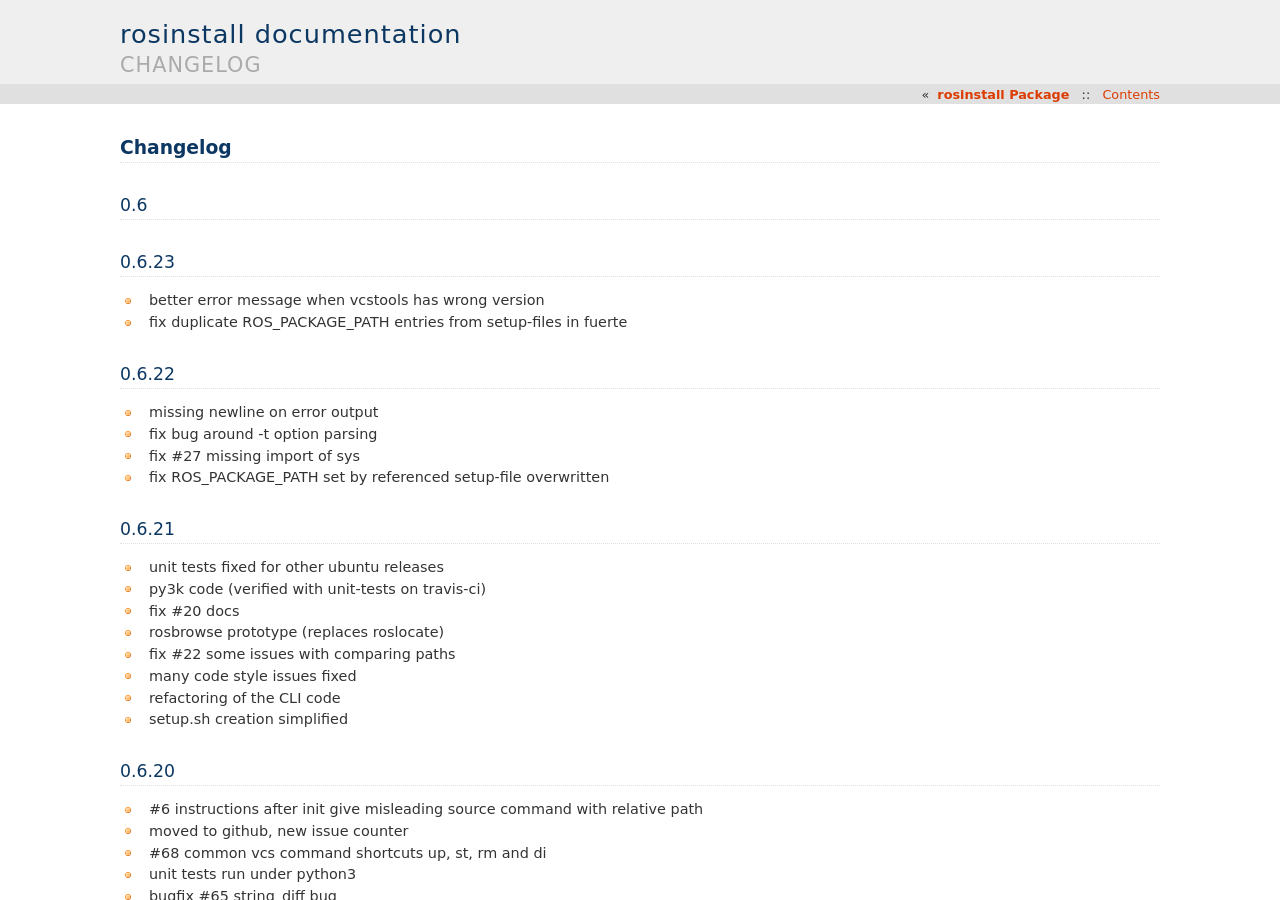
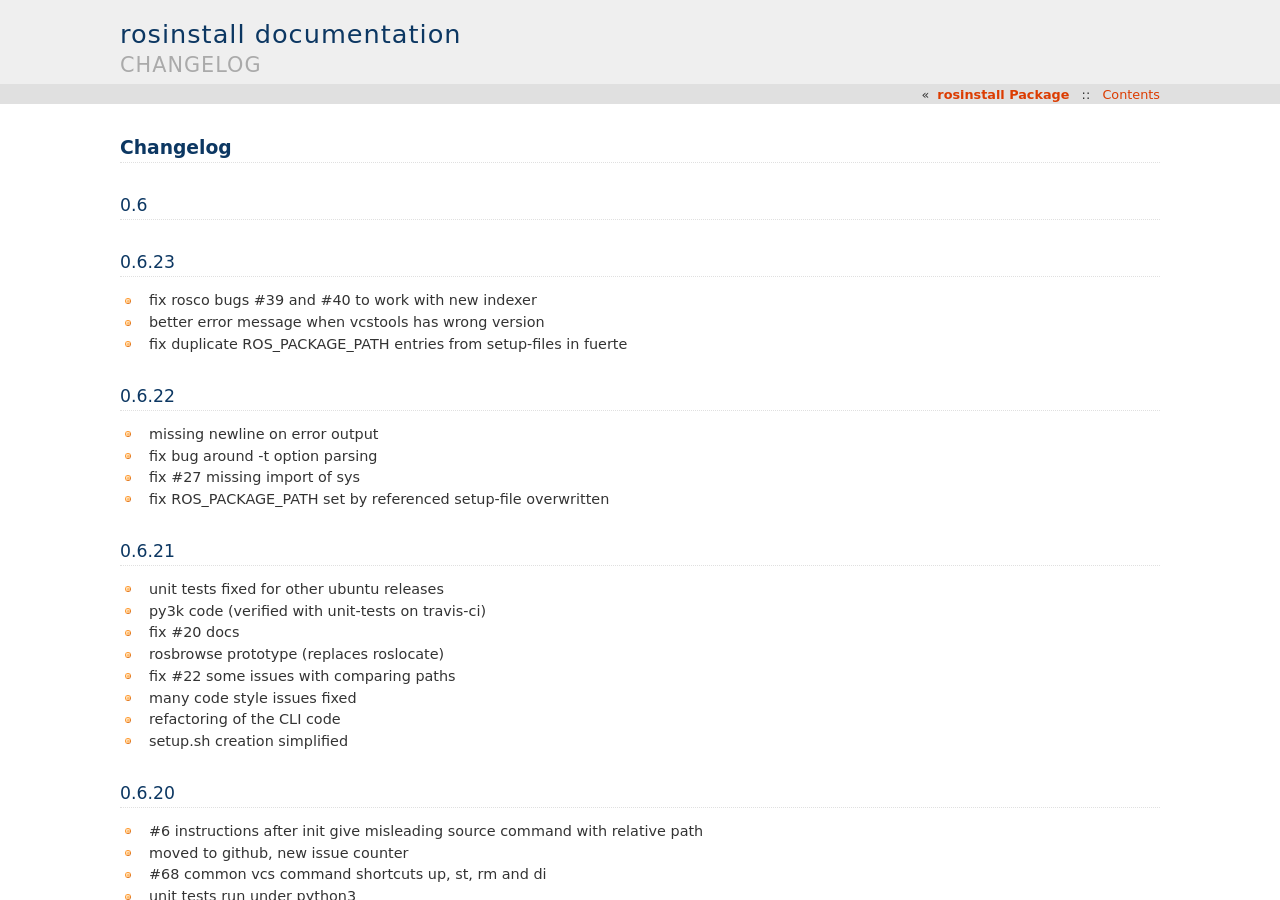
Before and after one commit to vcstools/rosinstall, a Sphinx documentation site: the page built from doc/changelog.rst, in a window 1280 px wide and 900 px high. Built offline with Sphinx 7.4.7, drawn with Linux system fonts in a browser that asks for light colours.

Commit message:
changelog

```diff
--- a/doc/changelog.rst
+++ b/doc/changelog.rst
@@ -7,6 +7,7 @@
 0.6.23
 ------
 
+- fix rosco bugs #39 and #40 to work with new indexer
 - better error message when vcstools has wrong version
 - fix duplicate ROS_PACKAGE_PATH entries from setup-files in fuerte
 
```
